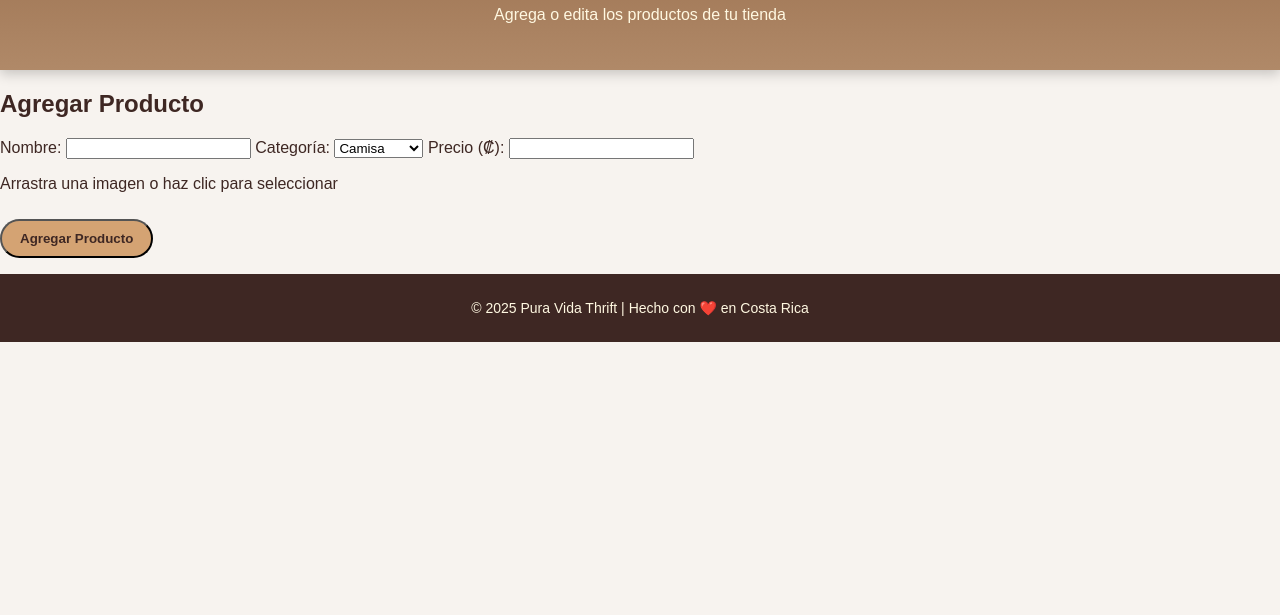
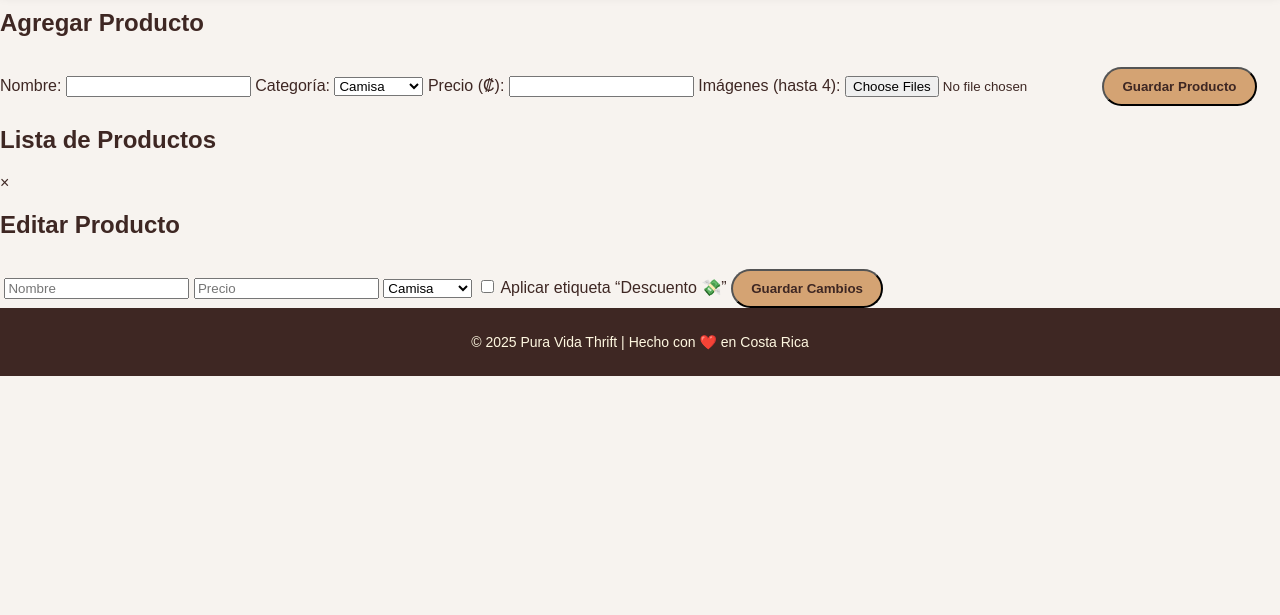
Before and after one commit to tan25gonz-ux/Pura-Vida-Thrift, a plain HTML site: page admin.html in a window 1280 px wide. Shown: the part 185-800 px from the top of the page. Drawn offline with Linux system fonts and the light colour scheme; a script that the page names is missing.

Commit message:
Update admin.html

```diff
--- a/admin.html
+++ b/admin.html
@@ -2,49 +2,60 @@
 <html lang="es">
 <head>
   <meta charset="UTF-8">
-  <meta name="viewport" content="width=device-width, initial-scale=1.0">
-  <title>Panel Admin - Pura Vida Thrift</title>
+  <title>Panel Admin | Pura Vida Thrift</title>
   <link rel="stylesheet" href="style.css">
   <script type="module" src="admin.js" defer></script>
 </head>
 <body>
   <header class="hero">
-    <img src="Imagenes/Logo.png" alt="Logo" class="logo" />
-    <h1>Panel de Administración</h1>
-    <p>Agrega o edita los productos de tu tienda</p>
+    <h1>Panel Administrador</h1>
+    <p>Gestiona tus productos fácilmente</p>
   </header>
 
-  <main>
-    <section class="admin-form">
+  <main class="admin-main">
+    <section class="form-section">
       <h2>Agregar Producto</h2>
-      <form id="formProducto">
-        <label>Nombre:</label>
-        <input type="text" id="nombre" required>
+      <label>Nombre:</label>
+      <input id="nombre" type="text">
+      <label>Categoría:</label>
+      <select id="categoria">
+        <option>Camisa</option>
+        <option>Pantalones</option>
+        <option>Shorts</option>
+        <option>Zapatos</option>
+        <option>Accesorios</option>
+        <option>Otros</option>
+      </select>
+      <label>Precio (₡):</label>
+      <input id="precio" type="number" min="0">
+      <label>Imágenes (hasta 4):</label>
+      <input id="imagenes" type="file" multiple accept="image/*">
+      <button id="guardarProducto" class="btn">Guardar Producto</button>
+    </section>
 
-        <label>Categoría:</label>
-        <select id="categoria" required>
-          <option value="Camisa">Camisa</option>
-          <option value="Pantalones">Pantalones</option>
-          <option value="Shorts">Shorts</option>
-          <option value="Zapatos">Zapatos</option>
-          <option value="Accesorios">Accesorios</option>
-          <option value="Otros">Otros</option>
-        </select>
-
-        <label>Precio (₡):</label>
-        <input type="number" id="precio" required>
-
-        <div id="dropArea" class="drop-area">
-          <p>Arrastra una imagen o haz clic para seleccionar</p>
-          <input type="file" id="fileInput" accept="image/*" hidden>
-          <img id="preview" alt="Vista previa" style="display:none; margin-top:10px; width:100%; max-width:250px;">
-        </div>
-
-        <button type="submit" class="btn">Agregar Producto</button>
-        <p id="status"></p>
-      </form>
+    <section class="lista-section">
+      <h2>Lista de Productos</h2>
+      <div id="listaProductos" class="grid-admin"></div>
     </section>
   </main>
+
+  <!-- MODAL EDICIÓN -->
+  <div id="modalEditar" class="modal">
+    <div class="modal-content">
+      <span id="cerrarEditar" class="cerrar">&times;</span>
+      <h2>Editar Producto</h2>
+      <img id="imgEditar" src="" style="max-width:200px;border-radius:10px;">
+      <input id="nombreEditar" type="text" placeholder="Nombre">
+      <input id="precioEditar" type="number" placeholder="Precio">
+      <select id="categoriaEditar">
+        <option>Camisa</option><option>Pantalones</option>
+        <option>Shorts</option><option>Zapatos</option>
+        <option>Accesorios</option><option>Otros</option>
+      </select>
+      <label><input type="checkbox" id="aplicarDescuento"> Aplicar etiqueta “Descuento 💸”</label>
+      <button id="guardarEdicion" class="btn">Guardar Cambios</button>
+    </div>
+  </div>
 
   <footer>
     <p>© 2025 Pura Vida Thrift | Hecho con ❤️ en Costa Rica</p>
```
